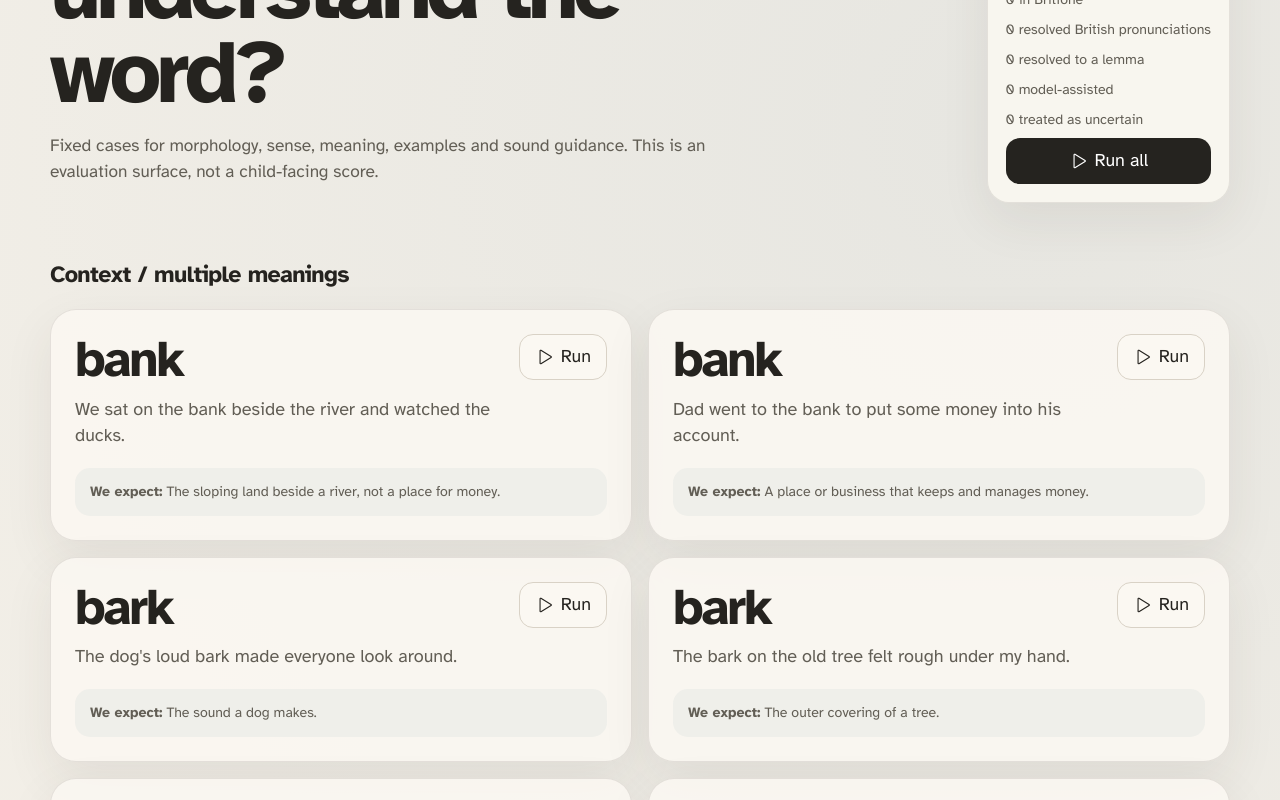
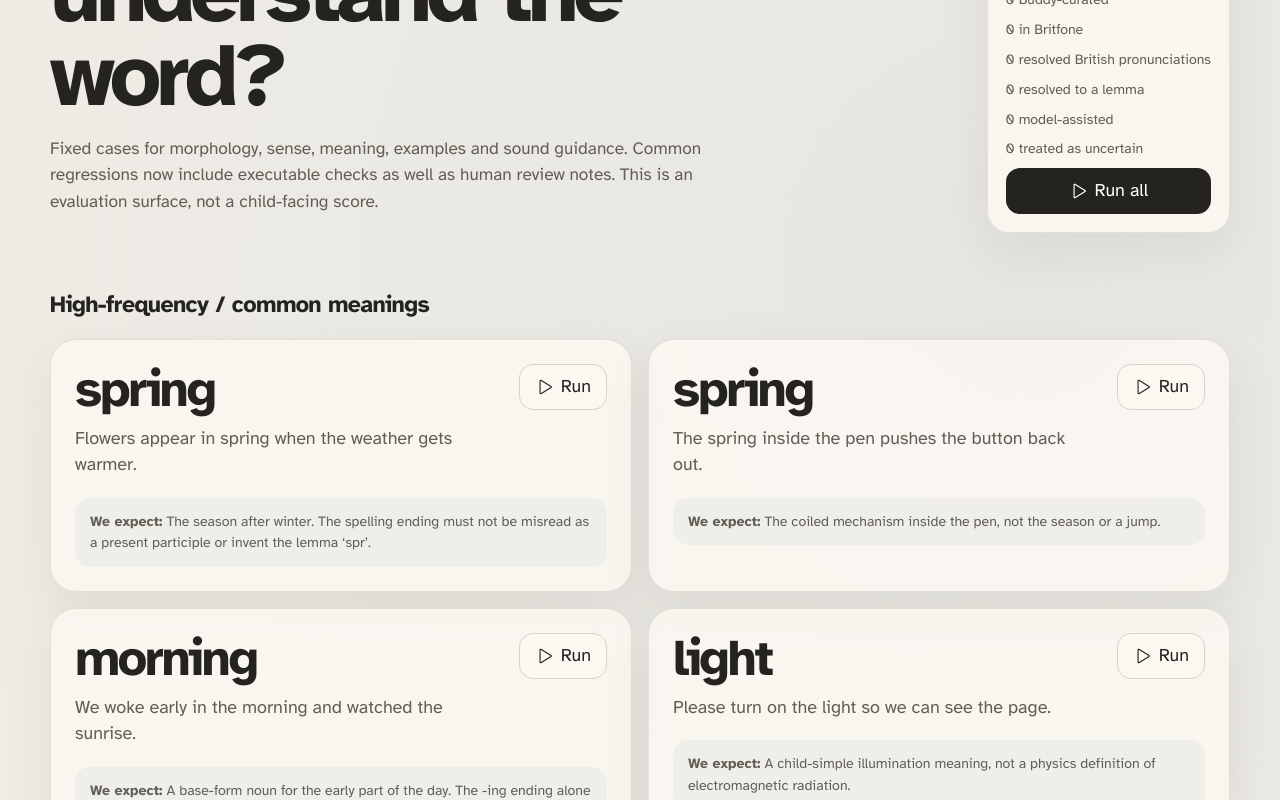
Before and after one commit to tomcwxyz/buddy, a Next.js app: page /lab/words in a window 1280 px wide. Shown: the part 300-1100 px from the top of the page. Built offline with nearby package versions, Linux system fonts and the light colour scheme.

Commit message:
Make word lab assertions executable

```diff
--- a/components/WordEvaluationLab.tsx
+++ b/components/WordEvaluationLab.tsx
@@ -1,7 +1,7 @@
 "use client";
 
 import { useMemo, useState } from "react";
-import { ArrowClockwise, CheckCircle, Play, SpeakerHigh } from "@phosphor-icons/react";
+import { ArrowClockwise, CheckCircle, Play, SpeakerHigh, WarningCircle } from "@phosphor-icons/react";
 import { WORD_EVAL_CASES, type WordEvalCase } from "@/lib/literacy/eval-cases";
 
 type SoundFeature = { letters: string; note: string };
@@ -72,7 +72,13 @@ type CaseState = {
   error?: string;
 };
 
+type AssertionResult = {
+  passed: boolean;
+  failures: string[];
+};
+
 const groupLabels: Record<WordEvalCase["group"], string> = {
+  common: "High-frequency / common meanings",
   context: "Context / multiple meanings",
   irregular: "Irregular spelling",
   pattern: "Useful sound patterns",
@@ -80,6 +86,49 @@ const groupLabels: Record<WordEvalCase["group"], string> = {
   rare: "Less common words",
   guardrail: "Guardrails",
 };
+
+function evaluateAssertions(item: WordEvalCase, result: WordResult): AssertionResult | null {
+  const assertions = item.assertions;
+  if (!assertions) return null;
+
+  const failures: string[] = [];
+  const meaning = result.meaning?.toLocaleLowerCase("en-GB") ?? "";
+  const source = result.source ?? "";
+
+  if (typeof assertions.recognised === "boolean" && Boolean(result.recognisedWord) !== assertions.recognised) {
+    failures.push(`recognised should be ${assertions.recognised ? "yes" : "no"}`);
+  }
+  if (assertions.partOfSpeech && result.partOfSpeech !== assertions.partOfSpeech) {
+    failures.push(`part of speech should be ${assertions.partOfSpeech}`);
+  }
+  if (assertions.lemma && result.morphology?.lemma !== assertions.lemma) {
+    failures.push(`lemma should be ${assertions.lemma}`);
+  }
+  if (assertions.sourceOneOf?.length && !assertions.sourceOneOf.includes(source)) {
+    failures.push(`source should be ${assertions.sourceOneOf.join(" or ")}`);
+  }
+  if (typeof assertions.networkFallback === "boolean" && result.corpus?.remoteFallback !== assertions.networkFallback) {
+    failures.push(`network fallback should be ${assertions.networkFallback ? "yes" : "no"}`);
+  }
+  for (const fragment of assertions.meaningIncludes ?? []) {
+    if (!meaning.includes(fragment.toLocaleLowerCase("en-GB"))) {
+      failures.push(`meaning should include “${fragment}”`);
+    }
+  }
+  if (assertions.meaningIncludesAny?.length) {
+    const matches = assertions.meaningIncludesAny.some((fragment) =>
+      meaning.includes(fragment.toLocaleLowerCase("en-GB")),
+    );
+    if (!matches) failures.push(`meaning should include one of: ${assertions.meaningIncludesAny.join(", ")}`);
+  }
+  for (const fragment of assertions.meaningExcludes ?? []) {
+    if (meaning.includes(fragment.toLocaleLowerCase("en-GB"))) {
+      failures.push(`meaning should not include “${fragment}”`);
+    }
+  }
+
+  return { passed: failures.length === 0, failures };
+}
 
 export function WordEvaluationLab() {
   const [states, setStates] = useState<Record<string, CaseState>>({});
@@ -156,6 +205,15 @@ export function WordEvaluationLab() {
     ?.result?.corpus?.britfoneRuntimeEntryCount ?? 0;
   const wordnetVersion = ready.find((state) => state.result?.corpus?.wordnetAvailable)
     ?.result?.corpus?.wordnetVersion ?? null;
+  const assertionTotal = WORD_EVAL_CASES.filter((item) => item.assertions).length;
+  const assertionResults = WORD_EVAL_CASES.flatMap((item) => {
+    const result = states[item.id]?.result;
+    if (!result || !item.assertions) return [];
+    const evaluation = evaluateAssertions(item, result);
+    return evaluation ? [evaluation] : [];
+  });
+  const assertionPassed = assertionResults.filter((item) => item.passed).length;
+  const assertionNeedsReview = assertionResults.filter((item) => !item.passed).length;
 
   return (
     <div className="word-lab">
@@ -164,11 +222,13 @@ export function WordEvaluationLab() {
           <p className="eyebrow">Internal alpha lab</p>
           <h1>Does Buddy understand the word?</h1>
           <p>
-            Fixed cases for morphology, sense, meaning, examples and sound guidance. This is an evaluation surface, not a child-facing score.
+            Fixed cases for morphology, sense, meaning, examples and sound guidance. Common regressions now include executable checks as well as human review notes. This is an evaluation surface, not a child-facing score.
           </p>
         </div>
         <div className="word-lab-summary">
           <span>{ready.length}/{WORD_EVAL_CASES.length} run</span>
+          <span>{assertionPassed}/{assertionTotal} checked cases passing</span>
+          {assertionNeedsReview > 0 && <span>{assertionNeedsReview} checked cases need review</span>}
           {wordnetVersion && <span>WordNet {wordnetVersion} local semantics</span>}
           {britfoneRuntimeEntries > 0 && <span>{britfoneRuntimeEntries.toLocaleString("en-GB")} Britfone headwords indexed</span>}
           <span>{offlineReady} fully local</span>
@@ -195,6 +255,7 @@ export function WordEvaluationLab() {
             {cases.map((item) => {
               const state = states[item.id] ?? { status: "idle" as const };
               const result = state.result;
+              const evaluation = result ? evaluateAssertions(item, result) : null;
               return (
                 <article className="word-lab-card" key={item.id}>
                   <div className="word-lab-card-head">
@@ -203,12 +264,28 @@ export function WordEvaluationLab() {
                       <span>{item.context}</span>
                     </div>
                     <button type="button" className="word-lab-run" onClick={() => runCase(item)} disabled={state.status === "loading"}>
-                      {state.status === "loading" ? <ArrowClockwise size={18} /> : state.status === "ready" ? <CheckCircle size={18} /> : <Play size={18} />}
-                      {state.status === "loading" ? "Running" : state.status === "ready" ? "Again" : "Run"}
+                      {state.status === "loading"
+                        ? <ArrowClockwise size={18} />
+                        : evaluation?.passed === false
+                          ? <WarningCircle size={18} />
+                          : state.status === "ready"
+                            ? <CheckCircle size={18} />
+                            : <Play size={18} />}
+                      {state.status === "loading"
+                        ? "Running"
+                        : evaluation
+                          ? evaluation.passed ? "Pass" : "Review"
+                          : state.status === "ready" ? "Again" : "Run"}
                     </button>
                   </div>
 
                   <p className="word-lab-expect"><b>We expect:</b> {item.expectation}</p>
+                  {evaluation && (
+                    <p className="word-lab-expect">
+                      <b>Automated checks:</b>{" "}
+                      {evaluation.passed ? "pass" : `review — ${evaluation.failures.join("; ")}`}
+                    </p>
+                  )}
 
                   {state.status === "error" && <div className="word-lab-error">{state.error}</div>}
 
```
